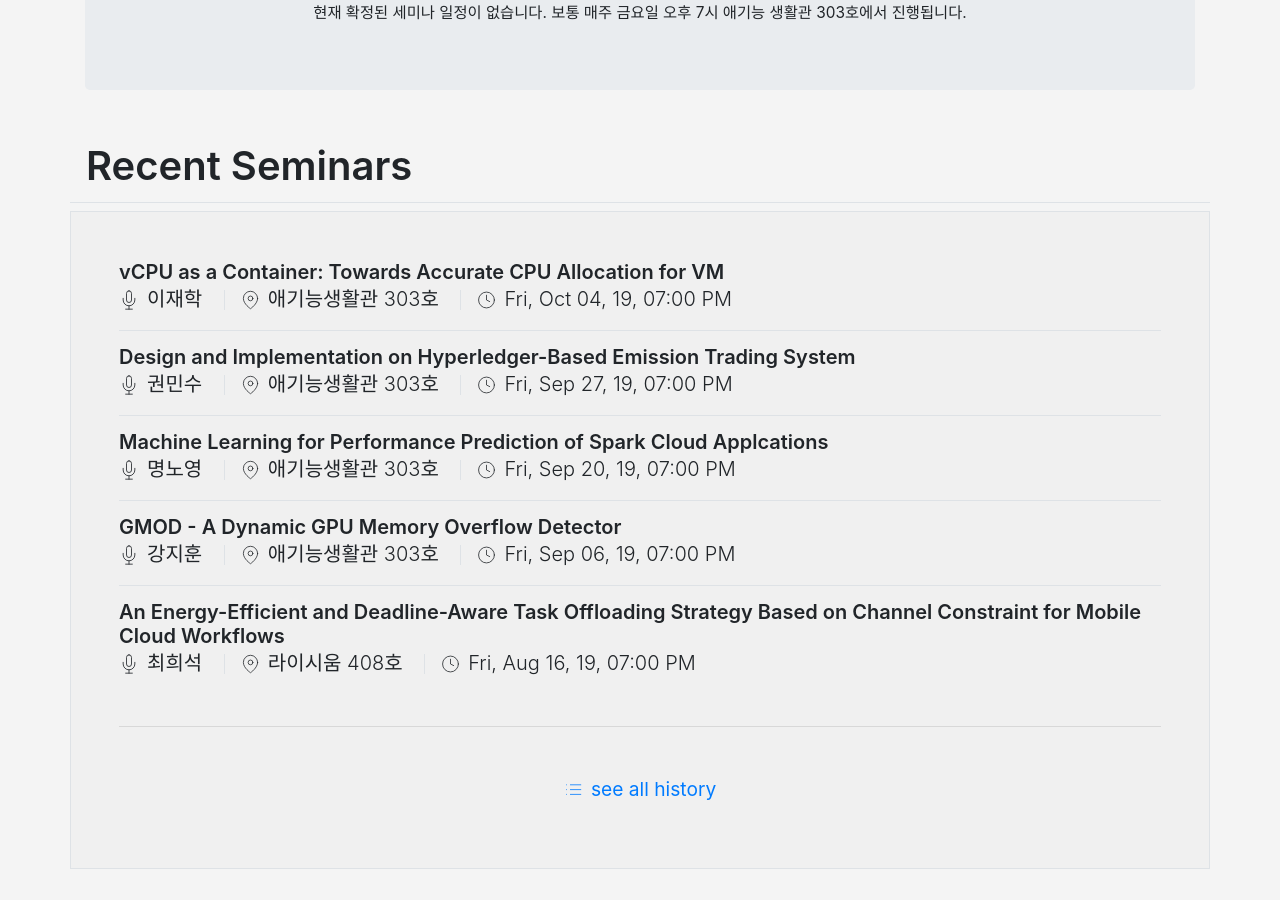
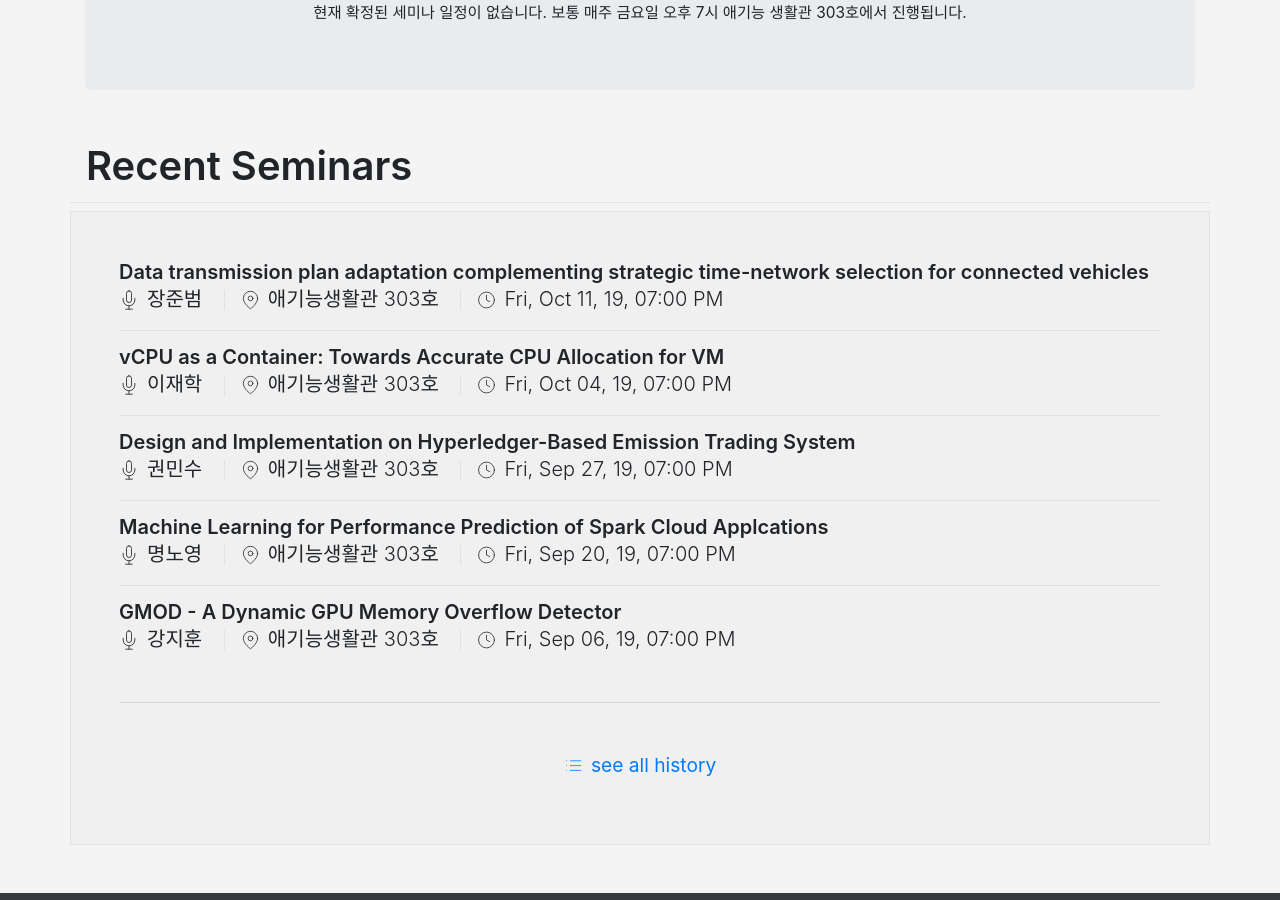
Before and after one commit to KU-Cloud/ku-cloud.github.io, a Jekyll site: the page built from seminar.html, in a window 1280 px wide and 900 px high, scrolled down 371 px. Built offline with Jekyll 4.4.1, drawn with Linux system fonts in a browser that asks for light colours.

Commit message:
Update seminars.yaml

```diff
--- a/_data/seminars.yaml
+++ b/_data/seminars.yaml
@@ -611,3 +611,7 @@
   date: 2019-10-04T19:00:00.000+0900
   speacker: 이재학
   location: 애기능생활관 303호
+- title: 'Data transmission plan adaptation complementing strategic time-network selection for connected vehicles'
+  date: 2019-10-11T19:00:00.000+0900
+  speacker: 장준범
+  location: 애기능생활관 303호
```
